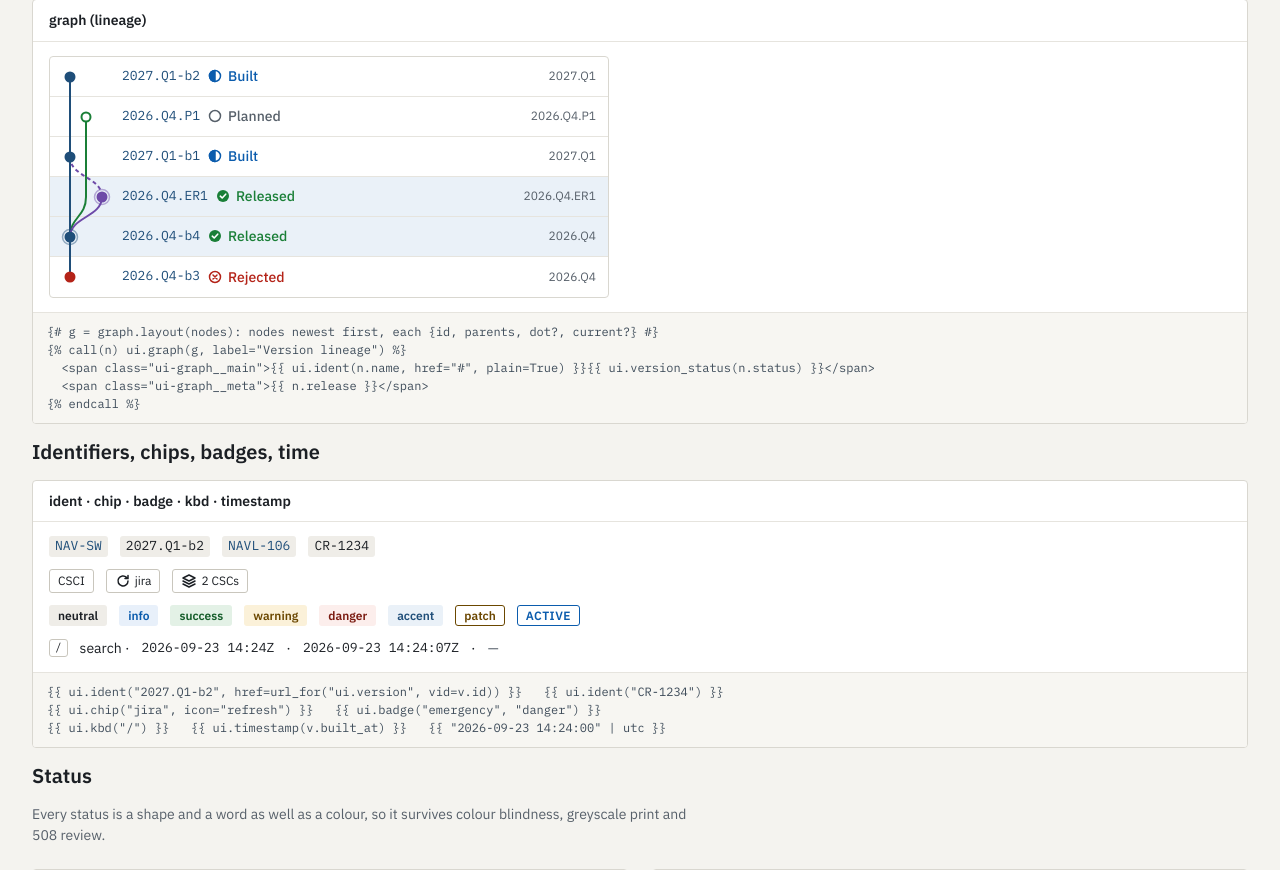
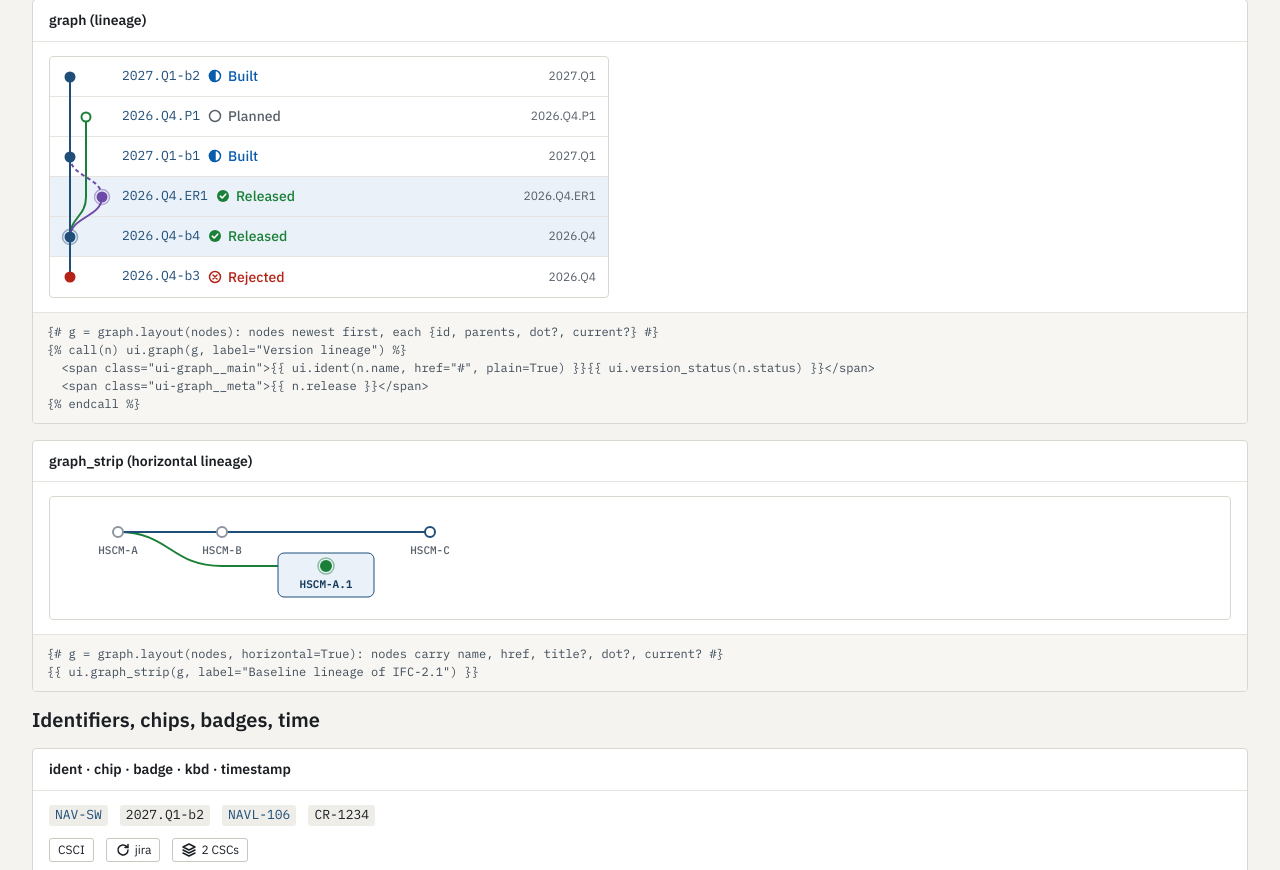
Before and after one commit to fillet54/Cmstatus, a Flask app: page /ui in a window 1280 px wide. Shown: the part 2351-3221 px from the top of the page. Run offline with Flask 3, Linux system fonts and the light colour scheme.

Commit message:
Dashboard: each IFC's baseline lineage as a horizontal strip, current one highlighted
graph.layout(horizontal=True) lays the same lanes out left to right (oldest
first); ui.graph_strip draws it with linked, labelled nodes and scrolls
sideways inside the card, starting at the newest end.

Co-Authored-By: Claude Opus 5.5 <noreply@anthropic.com>

```diff
--- a/cmtrack/graph.py
+++ b/cmtrack/graph.py
@@ -2,35 +2,31 @@
 
 ``layout(nodes)`` takes nodes in display order, children before parents, each a dict with ``id`` and
 ``parents`` (ids; parents not in ``nodes`` are ignored), and returns what ``ui.graph`` draws: every node with
-its ``row`` and ``lane``, the SVG path of every edge, and the size. A node's first parent continues its lane
+its ``row``, ``lane`` and ``x``/``y``, the SVG path of every edge, and the size. ``horizontal=True`` lays the
+same graph out left to right, oldest first (``ui.graph_strip``). A node's first parent continues its lane
 (so a line of releases stays in one lane and a branch rejoins it where it forked); further parents (merges)
 join the lane already heading to that parent, or open a new one.
 """
 import heapq
 
-ROW = 40     # px per row
-LANE = 16    # px per lane
+ROW = 40     # px per row (vertical)
+LANE = 16    # px per lane (vertical)
+COL = 104    # px per column (horizontal: room for a label under each node)
+HLANE = 34   # px per lane (horizontal)
 LANES = 6    # lane colours before they repeat (ui.css .ui-graph__l0 … l5)
 
 
-def _x(lane):
-    return LANE // 2 + lane * LANE
-
-
-def _y(row):
-    return ROW // 2 + row * ROW
-
-
-def _path(row, col, lane, prow, pcol):
-    """Child (row, col) down lane ``lane`` to parent (prow, pcol)."""
-    x0, y0, xl, x1, y1 = _x(col), _y(row), _x(lane), _x(pcol), _y(prow)
-    h = ROW // 2
-    if prow == row + 1:
-        return f"M{x0} {y0} L{x1} {y1}" if x0 == x1 else f"M{x0} {y0} C{x0} {y0 + h} {x1} {y1 - h} {x1} {y1}"
-    d = f"M{x0} {y0} "
-    d += f"L{xl} {y0 + ROW} " if xl == x0 else f"C{x0} {y0 + h} {xl} {y0 + h} {xl} {y0 + ROW} "
-    d += f"L{xl} {y1 - ROW} "
-    d += f"L{x1} {y1}" if xl == x1 else f"C{xl} {y1 - h} {x1} {y1 - h} {x1} {y1}"
+def _path(a0, c0, cl, a1, c1, step, pt):
+    """Edge from a child at (along a0, across c0) to its parent at (a1, c1), running in lane ``cl``.
+    ``pt(along, across)`` maps to SVG "x y" for the orientation."""
+    s = step if a1 > a0 else -step
+    h = s // 2
+    if abs(a1 - a0) == step:
+        return f"M{pt(a0, c0)} L{pt(a1, c1)}" if c0 == c1 else f"M{pt(a0, c0)} C{pt(a0 + h, c0)} {pt(a1 - h, c1)} {pt(a1, c1)}"
+    d = f"M{pt(a0, c0)} "
+    d += f"L{pt(a0 + s, cl)} " if cl == c0 else f"C{pt(a0 + h, c0)} {pt(a0 + h, cl)} {pt(a0 + s, cl)} "
+    d += f"L{pt(a1 - s, cl)} "
+    d += f"L{pt(a1, c1)}" if cl == c1 else f"C{pt(a1 - h, cl)} {pt(a1 - h, c1)} {pt(a1, c1)}"
     return d
 
 
@@ -41,7 +37,7 @@ def _free(lanes):
     return len(lanes) - 1
 
 
-def layout(nodes):
+def layout(nodes, horizontal=False):
     row_of = {n["id"]: i for i, n in enumerate(nodes)}
     lanes = []                       # lane -> id of the node the lane is heading to (None = free)
     placed, pending, width = [], [], 1
@@ -64,10 +60,25 @@ def layout(nodes):
         while lanes and lanes[-1] is None:
             lanes.pop()
         placed.append({**n, "row": row, "lane": col, "color": col % LANES})
-    edges = [{"d": _path(row, col, lane, row_of[p], placed[row_of[p]]["lane"]), "color": lane % LANES, "merge": merge}
+    n = len(nodes)
+    if horizontal:   # oldest on the left: columns run the other way from rows
+        step, across = COL, HLANE
+        along = lambda row: step // 2 + (n - 1 - row) * step
+        pt = lambda a, c: f"{a} {c}"
+    else:
+        step, across = ROW, LANE
+        along = lambda row: step // 2 + row * step
+        pt = lambda a, c: f"{c} {a}"
+    off = lambda lane: across // 2 + lane * across
+    for p in placed:
+        a, c = along(p["row"]), off(p["lane"])
+        p["x"], p["y"] = (a, c) if horizontal else (c, a)
+    edges = [{"d": _path(along(row), off(col), off(lane), along(row_of[p]), off(placed[row_of[p]]["lane"]), step, pt),
+              "color": lane % LANES, "merge": merge}
              for row, col, lane, p, merge in pending]
-    return {"nodes": placed, "edges": edges, "width": width * LANE, "height": len(nodes) * ROW, "row": ROW,
-            "lane": LANE}
+    size = (n * step, width * across)
+    return {"nodes": placed, "edges": edges, "width": size[0] if horizontal else size[1],
+            "height": size[1] if horizontal else size[0], "row": step, "lane": across}
 
 
 def newest_first(nodes, key):
--- a/cmtrack/static/ui.css
+++ b/cmtrack/static/ui.css
@@ -439,3 +439,20 @@ body.ui {
 .ui-graph__row > .ui-graph__main { display: flex; align-items: center; gap: 8px; min-width: 0; flex: 1; overflow: hidden; white-space: nowrap; }
 .ui-graph__row > .ui-graph__meta { display: flex; align-items: center; gap: 8px; flex: none; color: var(--ui-muted); font-size: 12px; }
 @media (max-width: 640px) { .ui-graph__row > .ui-graph__meta { display: none; } }
+
+/* Horizontal lineage strip (ui.graph_strip): scrolls sideways inside its container, never the page */
+.ui-strip { overflow-x: auto; overflow-y: hidden; padding: 4px 0; direction: rtl; }   /* rtl: starts scrolled to the newest end */
+.ui-strip__svg { display: block; overflow: visible; direction: ltr; margin-right: auto; }   /* short strips stay left */
+.ui-strip__svg path { fill: none; stroke: currentColor; stroke-width: 2; }
+.ui-strip__svg .ui-graph__merge { stroke-dasharray: 4 3; }
+.ui-strip__label { font: 500 11px var(--ui-font-mono); fill: var(--ui-muted); paint-order: stroke; stroke: var(--ui-surface); stroke-width: 3px; }
+.ui-strip__node:hover .ui-strip__label, .ui-strip__node:focus-visible .ui-strip__label { fill: var(--ui-ink); text-decoration: underline; }
+.ui-strip__node:focus-visible { outline: none; }
+.ui-strip__node:focus-visible .ui-graph__dot { stroke: var(--ui-focus); stroke-width: 3; }
+.ui-strip__hl { fill: var(--ui-accent-soft); stroke: var(--ui-accent); stroke-width: 1; }
+.ui-strip__node.is-current .ui-strip__label { fill: var(--ui-accent-strong); font-weight: 700; stroke: var(--ui-accent-soft); }
+.ui-strips__row { display: grid; grid-template-columns: 180px minmax(0, 1fr); gap: 16px; align-items: center;
+                  padding: 8px 16px; border-bottom: 1px solid var(--ui-line-soft); }
+.ui-strips__row:last-child { border-bottom: 0; }
+.ui-strips__head { display: flex; flex-direction: column; gap: 2px; min-width: 0; }
+@media (max-width: 640px) { .ui-strips__row { grid-template-columns: minmax(0, 1fr); gap: 4px; } }
--- a/cmtrack/templates/ui/components.html
+++ b/cmtrack/templates/ui/components.html
@@ -587,9 +587,8 @@
   <svg class="ui-graph__svg" width="{{ g.width }}" height="{{ g.height }}" viewBox="0 0 {{ g.width }} {{ g.height }}" aria-hidden="true">
     {%- for e in g.edges %}<path class="ui-graph__l{{ e.color }}{% if e.merge %} ui-graph__merge{% endif %}" d="{{ e.d }}"/>{% endfor %}
     {%- for n in g.nodes %}
-    {%- set cx, cy = (g.lane // 2 + n.lane * g.lane), (g.row // 2 + n.row * g.row) %}
-    {%- if n.current %}<circle class="ui-graph__ring ui-graph__l{{ n.color }}" cx="{{ cx }}" cy="{{ cy }}" r="7.5"/>{% endif %}
-    <circle class="ui-graph__dot ui-graph__dot--{{ n.dot or 'solid' }} ui-graph__l{{ n.color }}" cx="{{ cx }}" cy="{{ cy }}" r="4.5"/>
+    {%- if n.current %}<circle class="ui-graph__ring ui-graph__l{{ n.color }}" cx="{{ n.x }}" cy="{{ n.y }}" r="7.5"/>{% endif %}
+    <circle class="ui-graph__dot ui-graph__dot--{{ n.dot or 'solid' }} ui-graph__l{{ n.color }}" cx="{{ n.x }}" cy="{{ n.y }}" r="4.5"/>
     {%- endfor %}
   </svg>
   <ol class="ui-graph__rows">
@@ -597,3 +596,22 @@
   </ol>
 </div>
 {%- endmacro %}
+
+{#- Horizontal lineage strip (graph.layout(..., horizontal=True)): oldest left, newest right, each node a link
+    labelled with its name. Nodes carry `name`, `href`, `title`, and `dot` / `current` as for ui.graph. #}
+{% macro graph_strip(g, label) -%}
+<div class="ui-strip" role="group" aria-label="{{ label }}">
+  <svg class="ui-strip__svg" width="{{ g.width }}" height="{{ g.height + 18 }}" viewBox="0 0 {{ g.width }} {{ g.height + 18 }}">
+    {%- for e in g.edges %}<path class="ui-graph__l{{ e.color }}{% if e.merge %} ui-graph__merge{% endif %}" d="{{ e.d }}" aria-hidden="true"/>{% endfor %}
+    {%- for n in g.nodes %}
+    <a href="{{ n.href }}" class="ui-strip__node{% if n.current %} is-current{% endif %}"{% if n.current %} aria-current="true"{% endif %}>
+      <title>{{ n.title or n.name }}</title>
+      {%- if n.current %}<rect class="ui-strip__hl" x="{{ n.x - g.row // 2 + 4 }}" y="{{ n.y - 13 }}" width="{{ g.row - 8 }}" height="44" rx="6"/>{% endif %}
+      {%- if n.current %}<circle class="ui-graph__ring ui-graph__l{{ n.color }}" cx="{{ n.x }}" cy="{{ n.y }}" r="8"/>{% endif %}
+      <circle class="ui-graph__dot ui-graph__dot--{{ n.dot or 'solid' }} ui-graph__l{{ n.color }}" cx="{{ n.x }}" cy="{{ n.y }}" r="5"/>
+      <text class="ui-strip__label" x="{{ n.x }}" y="{{ n.y + 22 }}" text-anchor="middle">{{ n.name | truncate(14, True, "…", 0) }}</text>
+    </a>
+    {%- endfor %}
+  </svg>
+</div>
+{%- endmacro %}
--- a/cmtrack/templates/ui/styleguide.html
+++ b/cmtrack/templates/ui/styleguide.html
@@ -166,6 +166,13 @@
       {% endcall %}
     {% endcall %}
     </div>
+  {% endcall %}
+
+{% set code %}{% raw %}{# g = graph.layout(nodes, horizontal=True): nodes carry name, href, title?, dot?, current? #}
+{{ ui.graph_strip(g, label="Baseline lineage of IFC-2.1") }}
+{% endraw %}{% endset %}
+  {% call example("graph_strip (horizontal lineage)", code) %}
+    {% call ui.card() %}{% call ui.card_body() %}{{ ui.graph_strip(strip_sample, label="Sample baseline lineage") }}{% endcall %}{% endcall %}
   {% endcall %}
 </section>
 
--- a/cmtrack/ui.py
+++ b/cmtrack/ui.py
@@ -134,6 +134,11 @@ def styleguide_samples():
                v("2026.Q4-b3", "2026.Q4", "rejected", dot="danger")]
     return {
         "graph_sample": graph.layout(lineage),
+        "strip_sample": graph.layout([
+            {"id": 4, "name": "HSCM-C", "href": "#", "parents": [2], "dot": "hollow"},
+            {"id": 3, "name": "HSCM-A.1", "href": "#", "parents": [1], "current": True},
+            {"id": 2, "name": "HSCM-B", "href": "#", "parents": [1], "dot": "muted"},
+            {"id": 1, "name": "HSCM-A", "href": "#", "parents": [], "dot": "muted"}], horizontal=True),
         "progress": progress,
         "tickets": [
             ticket("NAVL-105", "Blend terrain-referenced fixes into the filter", "peer_review", ["2027.Q1-b1"],
--- a/cmtrack/views.py
+++ b/cmtrack/views.py
@@ -128,8 +128,11 @@ def dashboard():
                           "WHERE b.status = 'approved' ORDER BY i.name"):
         stale += [{**e, "baseline": b["name"], "baseline_id": b["id"], "ifc": b["ifc"]}
                   for e in with_staleness(conn, svc.baseline_entries(conn, b["id"])) if e["effective"]]
+    lineages = [{"ifc": i, "current": svc.to_dict(svc.current_baseline(conn, i["id"])),
+                 "graph": baseline_graph(conn, i["id"], horizontal=True)} for i in svc.list_ifcs(conn)]
     return render_template("dashboard.html", counts=counts, open_children=open_children, upcoming=upcoming,
-                           stale=stale, events=svc.to_dicts(svc.list_events(conn, limit=10)))
+                           stale=stale, events=svc.to_dicts(svc.list_events(conn, limit=10)),
+                           lineages=[x for x in lineages if x["graph"]["nodes"]])
 
 
 @bp.get("/fragments/recent-events")
@@ -258,12 +261,14 @@ BASELINE_DOTS = {"draft": "hollow", "superseded": "muted"}
 VERSION_DOTS = {"planned": "hollow", "rejected": "danger"}
 
 
-def baseline_graph(conn, ifc_id):
-    """The IFC's baselines as a lineage graph (newest first), each hanging off the one it was derived from."""
+def baseline_graph(conn, ifc_id, horizontal=False):
+    """The IFC's baselines as a lineage graph, each hanging off the one it was derived from; the current
+    (approved) baseline is marked."""
     rows = svc.baseline_lineage(conn, ifc_id)
     return graph.layout([{**b, "parents": [b["derived_from_id"]] if b["derived_from_id"] else [],
-                          "dot": BASELINE_DOTS.get(b["status"]), "current": b["status"] == "approved"}
-                         for b in reversed(rows)])
+                          "dot": BASELINE_DOTS.get(b["status"]), "current": b["status"] == "approved",
+                          "href": url_for("ui.baseline", bid=b["id"]), "title": f"{b['name']} ({b['status']})"}
+                         for b in reversed(rows)], horizontal=horizontal)
 
 
 def version_graph(conn, ci_id):
```
Also changed, not shown: cmtrack/templates/dashboard.html (+20 -0 lines), tests/test_baselines.py (+17 -0 lines), README.md.
